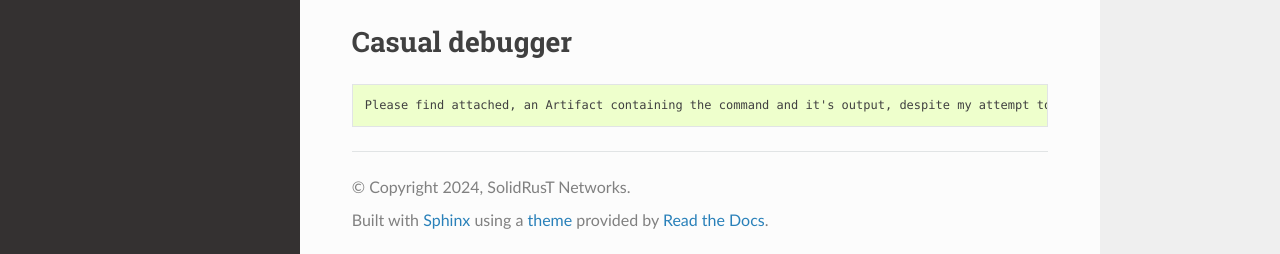
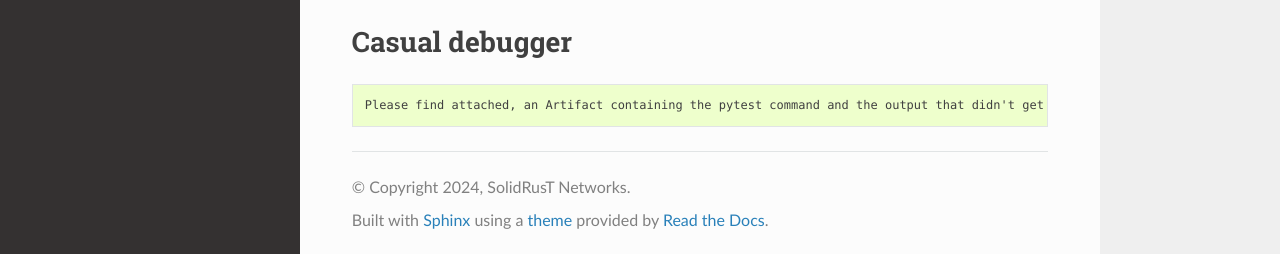
Before and after one commit to suparious/srt-agentic-api, a Sphinx documentation site: the page built from docs/project/custom_instructions.md, in a window 1280 px wide and 900 px high, scrolled down 2258 px. Shown: the part 643-897 px from the top of the window. Built offline with Sphinx 7.4.7 and the Read the Docs theme 2.0.0, drawn with Linux system fonts in a browser that asks for light colours; pages that are not in the unit, such as notebooks, are missing from menus.

Commit message:
improve development workflow

````diff
--- a/docs/project/custom_instructions.md
+++ b/docs/project/custom_instructions.md
@@ -211,5 +211,5 @@
 ## Casual debugger
 
 ```plaintext
-Please find attached, an Artifact containing the command and it's output, despite my attempt to put it all into a file, from running the pytest command. I have also updated the test_results_detailed.txt report, as n Artifact for your review. Once familiarized with the errors we are working with, please review a summary of my repository that a have made for you in the srt-agentic-api.md Artifact. A previous AI has created some project documentation for you in the docs/project folder, but you are much more intelligent than that AI was, so please try and come up with your own advanced assessment. Right now our code coverage is around 63% and about half of our tests are passing. It's not great, but not bad. We have come along way. The current goal is to have 80% code coverage, with all the tests passing!
+Please find attached, an Artifact containing the pytest command and the output that didn't get into the detailed report. I have also updated the test_results_detailed.txt report Artifact for your review. Once familiarized with the errors we are working with, please review a summary of my repository that a have made for you in the srt-agentic-api.md Artifact. Please try and come up with your own advanced assessment. Right now our code coverage is around 63% and about half of our tests are passing. It's not great, but not bad. We have come along way. The current goal is to have 80% code coverage, with all the tests passing!
 ```
````
Also changed, not shown: TESTING.md (+3 -0 lines), 2 other files.
